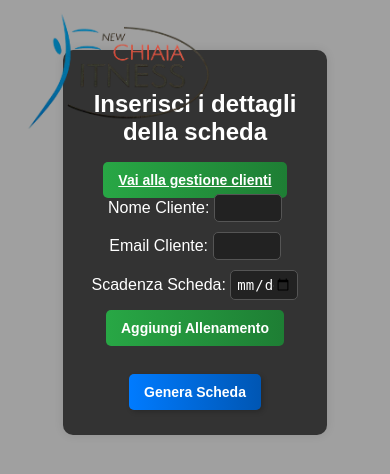
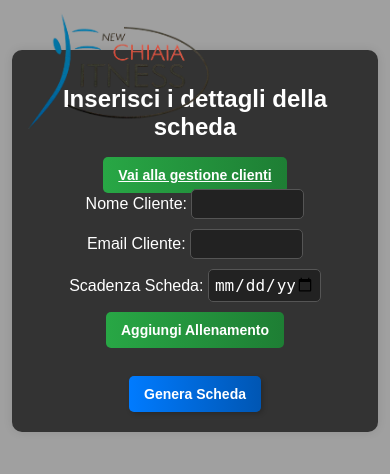
Before and after one commit to luposian/ProgrammaSchede, a Flask app: page / in a window 390 px wide. Shown: the top 474 px of the page. Run offline with Flask 3, Linux system fonts and the light colour scheme.

Commit message:
Update index.html
migliora visibilità iphone

```diff
--- a/templates/index.html
+++ b/templates/index.html
@@ -14,10 +14,11 @@
         }
 
         .container {
-            width: 60%;
+            width: 90%;
+            max-width: 500px; /* Limite massimo per non essere troppo largo */
             margin: auto;
             background: #333333;
-            padding: 20px;
+            padding: 15px;
             border-radius: 10px;
             box-shadow: 0px 0px 10px rgba(0, 0, 0, 0.1);
             margin-top: 50px;
@@ -34,14 +35,14 @@
         }
 
         input[type="text"], input[type="email"], input[type="date"], input[type="number"] {
-            width: 25%;
+            width: 30%;
             padding: 5px;
             margin: 5px 0;
             border: 1px solid #555;
             background-color: #222;
             color: white;
             border-radius: 5px;
-            font-size: 14px;
+            font-size: 16px;
         }
 
         .btn {
@@ -119,6 +120,8 @@
                                             <option value="Circuito" {% if esercizio[3] == "Circuito" %}selected{% endif %}>Circuito</option>
                                         </select>
                                         <button type="button" class="btn btn-danger" onclick="rimuoviEsercizio(this)">Rimuovi</button>
+                                        <button type="button" class="btn btn-primary" onclick="spostaSu(this)">🔼</button>
+                                        <button type="button" class="btn btn-primary" onclick="spostaGiu(this)">🔽</button>
                                     </div>
                                 {% endfor %}
                             </div>
@@ -183,6 +186,23 @@
             });
         }
 
+        function spostaSu(button) {
+            let esercizio = button.parentElement;
+            let precedente = esercizio.previousElementSibling;
+            if (precedente) {
+                esercizio.parentNode.insertBefore(esercizio, precedente);
+            }
+        }
+
+       function spostaGiu(button) {
+           let esercizio = button.parentElement;
+           let successivo = esercizio.nextElementSibling;
+           if (successivo) {
+               esercizio.parentNode.insertBefore(successivo, esercizio);
+           }
+       }
+
+
         document.addEventListener("DOMContentLoaded", function () {
             document.addEventListener("dragover", function (e) {
                 e.preventDefault();
```
